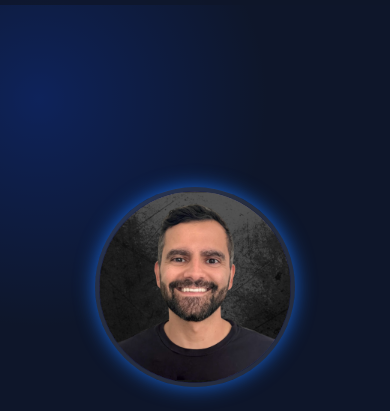
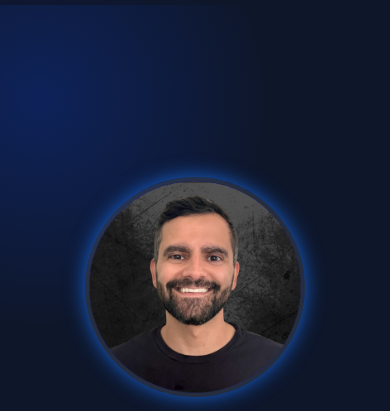
Before and after one commit to cayresbr/Portifolio, a plain HTML site: page index.html in a window 390 px wide. Shown: the part 70-481 px from the top of the page. Drawn offline with Linux system fonts and the light colour scheme.

Commit message:
ajustando foto

```diff
--- a/style.css
+++ b/style.css
@@ -127,13 +127,15 @@ body {
 }
 
 .foto-perfil {
-  width: 350px;
-  height: 350px;
+  width: 100%;
+  max-width: 450px; /* tamanho máximo no desktop */
+  height: auto; /* mantém proporção */
   box-shadow: 0 0 20px var(--secundaria);
   border-radius: 50%;
   border: 4px solid var(--vidro);
   animation: foto-animation 4s ease-in-out infinite;
 }
+
 
 h1 {
   font-size: 3.5rem;
@@ -325,8 +327,7 @@ h1 {
   }
 
   .foto-perfil {
-    width: 250px;
-    height: 250px;
+    max-width: 300px;
   }
 
   .sobre-titulo,
@@ -359,19 +360,13 @@ h1 {
     display: block;
   }
 }
-  /* .menu {
-    flex-direction: row;
-    gap: 2rem;
-    text-align: center;
-  } */
 
   .navegacao {
     padding: 1rem;
   }
 
   .foto-perfil {
-    width: 200px;
-    height: 200px;
+    max-width: 220px;
   }
 
   h1 {
@@ -400,8 +395,7 @@ h1 {
   }
 
   .foto-perfil {
-    width: 150px;
-    height: 150px;
+    max-width: 150px;
   }
 
   h1 {
```
